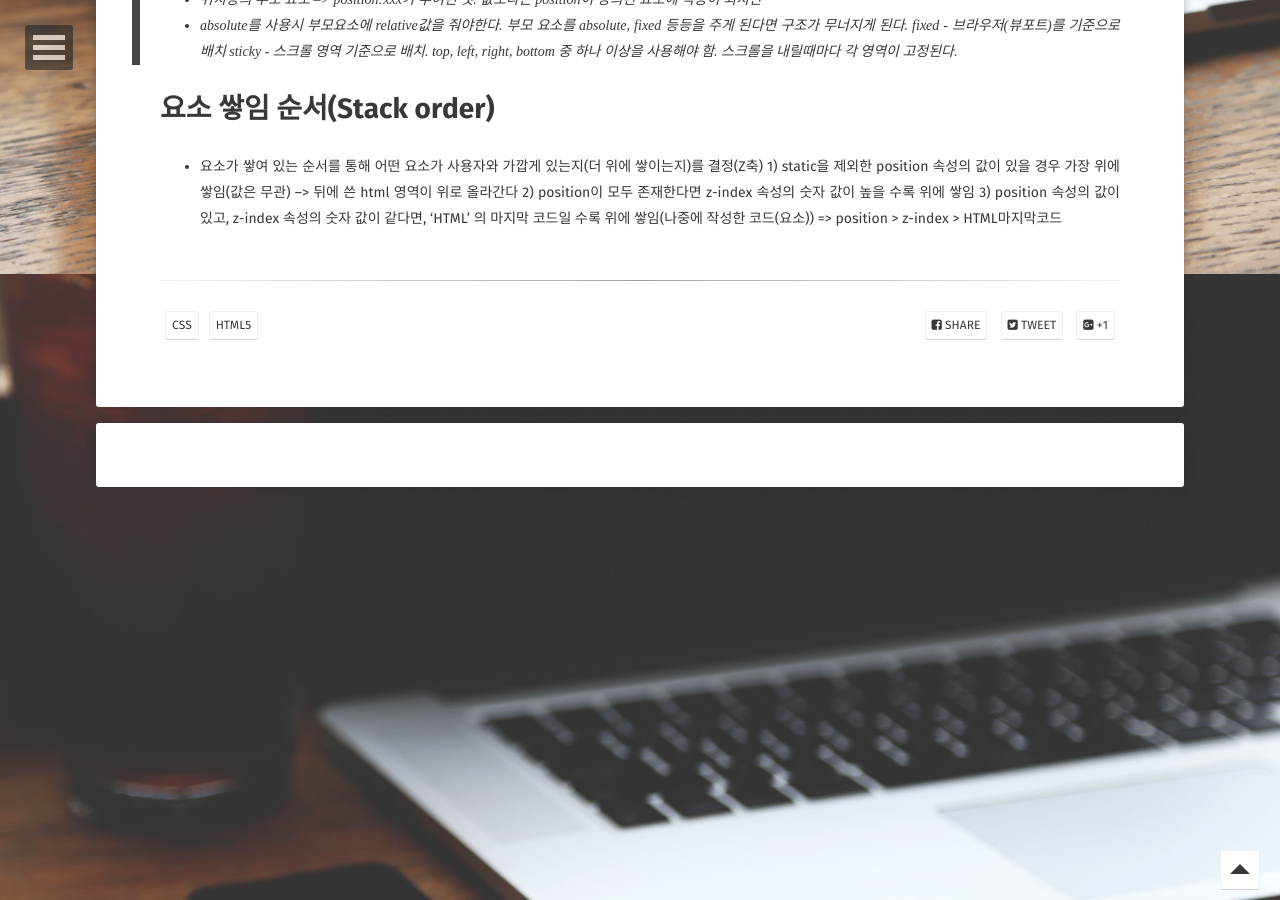
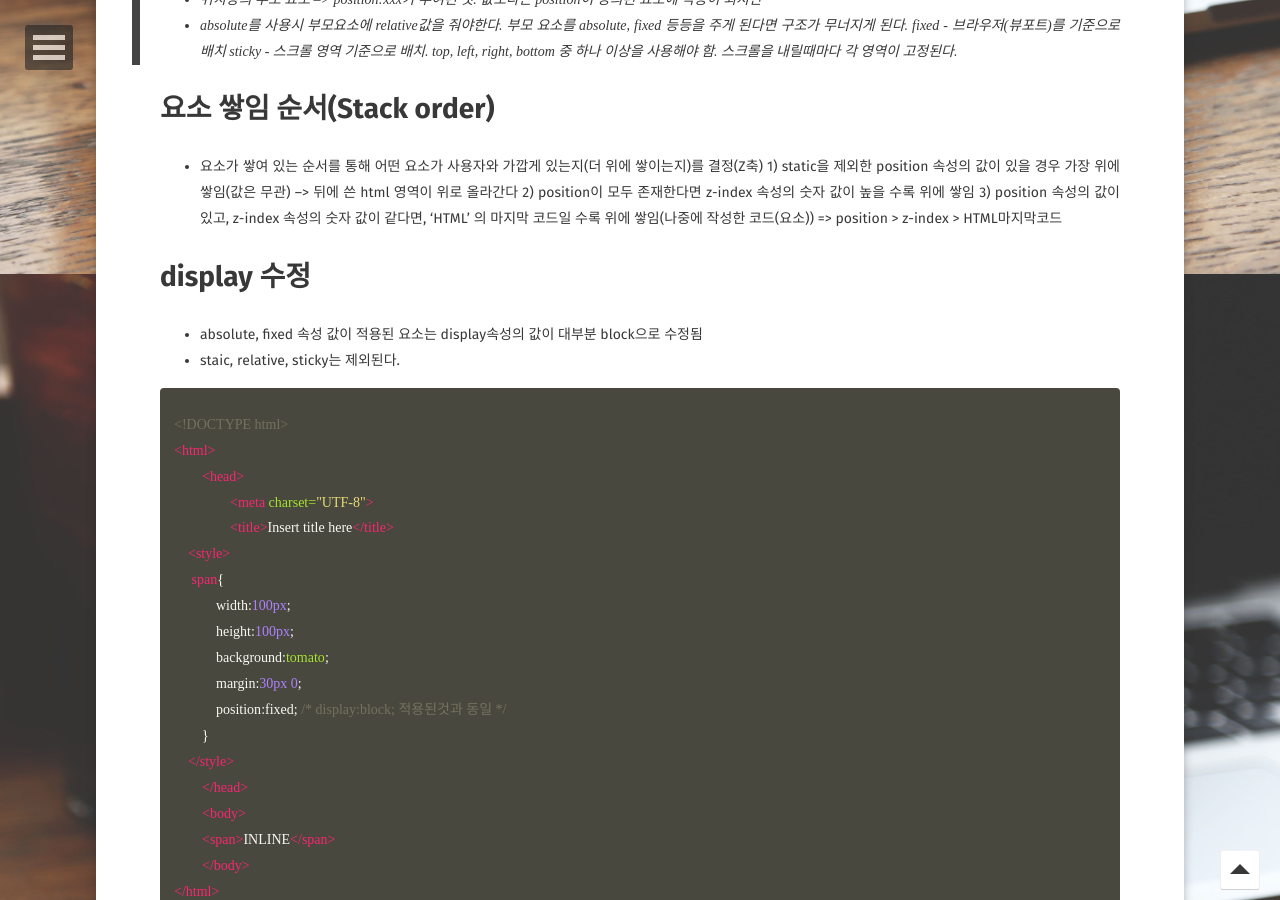
Before and after one commit to sum529-create/sum529-create.github.io, a Jekyll site: the page built from _posts/2021-05-04-position 속성값.md, in a window 1280 px wide and 900 px high, scrolled down 626 px. Built offline with Jekyll 4.4.1, drawn with Linux system fonts in a browser that asks for light colours; some web fonts are replaced; comment, search, counter and statistics services are not loaded.

Commit message:
Update 2021-05-04-position 속성값.md

```diff
--- a/_posts/2021-05-04-position 속성값.md
+++ b/_posts/2021-05-04-position 속성값.md
@@ -13,7 +13,6 @@ comments: true
 
 # position
 - 요소의 위치 지정 방법의 유형(기준)을 설정
-
 
 **속성값**
 > static    - 유형(기준) 없음/ 배치 불가능
@@ -33,3 +32,32 @@ comments: true
 2) position이 모두 존재한다면 z-index 속성의 숫자 값이 높을 수록 위에 쌓임
 3) position 속성의 값이 있고, z-index 속성의 숫자 값이 같다면, 'HTML' 의 마지막 코드일 수록 위에 쌓임(나중에 작성한 코드(요소))
 => position > z-index > HTML마지막코드
+
+
+# display 수정
+- absolute, fixed 속성 값이 적용된 요소는 display속성의 값이 대부분 block으로 수정됨
+- staic, relative, sticky는 제외된다.
+
+{% highlight html %}
+
+<!DOCTYPE html>
+<html>
+	<head>
+		<meta charset="UTF-8">
+		<title>Insert title here</title>
+    <style>
+     span{
+            width:100px;
+            height:100px;
+            background:tomato;
+            margin:30px 0;
+            position:fixed; /* display:block; 적용된것과 동일 */
+        }
+    </style>
+	</head>
+	<body>
+        <span>INLINE</span>
+	</body>
+</html>
+
+{% endhighlight %}
```
